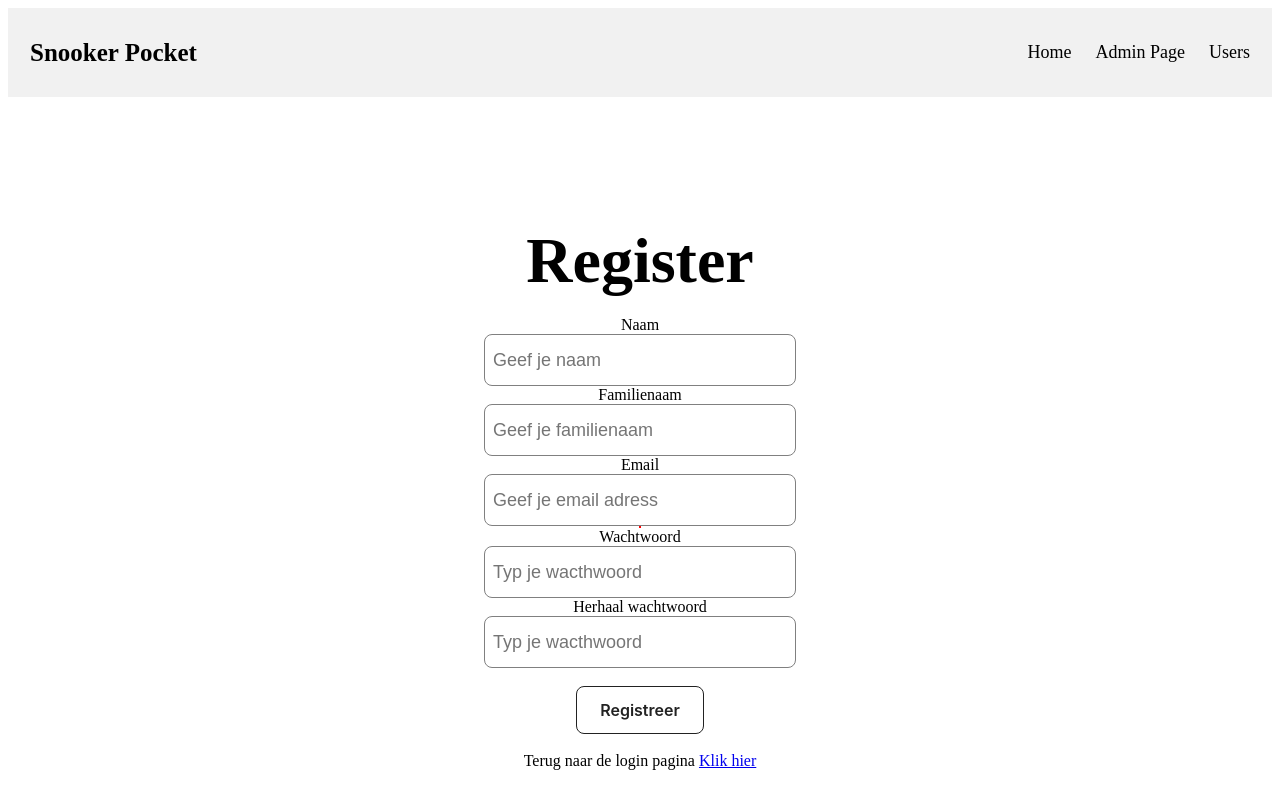
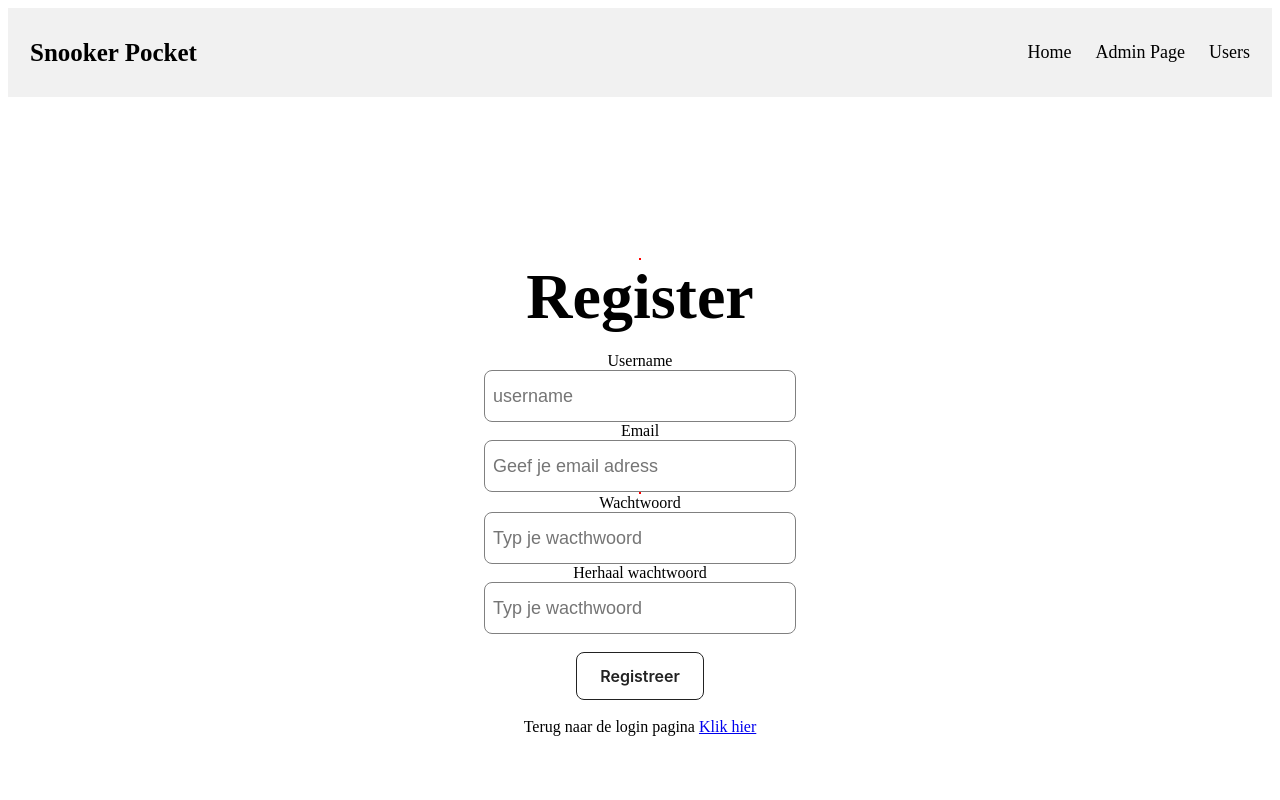
Before and after one commit to JordanMK/snooker, a Next.js app: page /Register in a window 1280 px wide. Shown: the top 800 px of the page. Built offline with nearby package versions, Linux system fonts and the light colour scheme.

Commit message:
werken aan registratie pagina en binden met api

```diff
--- a/src/components/Login/index.jsx
+++ b/src/components/Login/index.jsx
@@ -16,7 +16,6 @@ export default function Index(props) {
     const formSubmit = async (e) => {
         e.preventDefault(); // Prevent default form submission
 
-        // Client-side validation
         if (!email) {
             setEmailError('Email is required');
             return;
@@ -47,6 +46,7 @@ export default function Index(props) {
                 console.log('Login NIET GELUKT')
             }
         } catch (error) {
+            setLoginFailed("Geen response van server")
             console.error('Error:', error);
         }
     };
--- a/src/components/Register/index.jsx
+++ b/src/components/Register/index.jsx
@@ -8,48 +8,64 @@ import { useFormState } from 'react-dom'
 
 
 export default function SignupForm() {
-    const [voornaam, setVoornaam] = useState('')
-    const [familieNaam, setFamilieNaam] = useState('')
+    const [username, setUsername] = useState('')
     const [email, setEmail] = useState('')
     const [emailError, setEmailError] = useState('')
     const [password, setPassword] = useState('')
     const [confirmPassword, setConfirmPassword] = useState('')
     var [passwordError, setPasswordError] = useState(true);
+    const [registratieFailed, setRegistratieFailed] = useState('')
 
 
 
-    const register = (event) => {
+
+    const register = async (event) => {
         event.preventDefault();
-        if (password !== confirmPassword) {
-            setPasswordError(false)
+        if (password !== confirmPassword || !password || !email || !username) {
+            setPasswordError(false);
+            setRegistratieFailed("Gegeven velden moet ingevuld zijn");
+            return;
         } else {
-            setPasswordError(true)
+            setRegistratieFailed(null);
+            setPasswordError(true);
         }
+        console.log(username, email, password);
+        try {
+            const response = await fetch('http://localhost:3001/api/users/', {
+                method: 'POST',
+                headers: {
+                    'Content-Type': 'application/json',
+                },
+                body: JSON.stringify({ username, email, password }),
+            });
 
+            if (response.ok) {
+                const data = await response.json();
+                console.log('Registratie response:', data);
+            } else {
+                setRegistratieFailed("Dit username of email address is bezet");
+                console.log('Registratie is NIET GELUKT');
+            }
+        } catch (error) {
+            setRegistratieFailed("Geen response van server");
+            console.log('Error met de server');
+            console.error('Error:', error);
+        }
     }
 
     return (
         <form onSubmit={register} className={styles.mainContainer}>
+            <label className={styles.errorLabel}>{registratieFailed}</label>
             <div className={styles.titleContainer}>
                 <div>Register</div>
             </div>
             <br />
-            <label htmlFor="voornaam">Naam</label>
+            <label htmlFor="username">Username</label>
             <input
-                id='voornaam'
-                value={voornaam}
-                placeholder="Geef je naam"
-                onChange={(e) => setVoornaam(e.target.value.setVoornaam)}
-                className={styles.inputBox}
-                type="text"
-            />
-
-            <label htmlFor="familieNaam">Familienaam</label>
-            <input
-                value={familieNaam}
-                id='famielieNaam'
-                placeholder="Geef je familienaam"
-                onChange={(e) => setFamilieNaam(e.target.value.familieNaam)}
+                id='username'
+                value={username}
+                placeholder="username"
+                onChange={(e) => setUsername(e.target.value)}
                 className={styles.inputBox}
                 type="text"
             />
@@ -58,7 +74,7 @@ export default function SignupForm() {
             <input
                 value={email}
                 placeholder="Geef je email adress"
-                onChange={(e) => setEmail(e.target.value.setEmail)}
+                onChange={(e) => setEmail(e.target.value)}
                 className={styles.inputBox}
                 type="email"
             />
```
